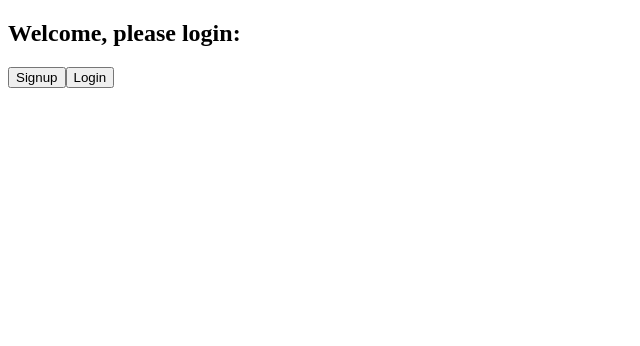
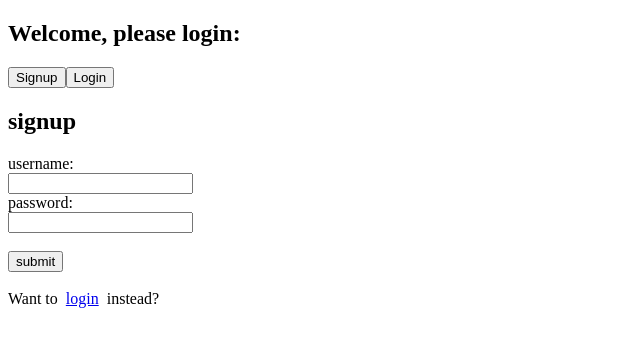
Before and after one commit to JoseMiralles/W11D3, a React app: page /#/signup in a window 1280 px wide. Before the commit this address led to /#/login. Shown: the top 346 px of the page, without its empty margins (0-640 px from the left). Built offline with nearby package versions, Linux system fonts and the light colour scheme; the HTML template or start-up script is replaced by a standard one.

Commit message:
Finished phase 2

```diff
--- a/frontend/App.jsx
+++ b/frontend/App.jsx
@@ -1,11 +1,19 @@
 import React from "react";
+import { Route } from "react-router-dom/cjs/react-router-dom.min";
+import LoginFormContainer from "./components/auth/login_form_container";
+import SignupFormContainer from "./components/auth/signup_form_container";
 
 import GreetngContainer from "./components/greeting_container";
 
 const App = () => {
     return (
         <div>
-            <GreetngContainer />
+            <div>
+                <GreetngContainer />
+            </div>
+
+            <Route path="/login" component={LoginFormContainer} />
+            <Route path="/signup" component={SignupFormContainer} />
         </div>
     );
 }
--- /dev/null
+++ b/frontend/components/auth/login_form_container.js
@@ -0,0 +1,20 @@
+import { connect } from "react-redux";
+
+import { login } from "../../actions/session_actions";
+import SessionForm from "./session_form";
+
+const mapStateToProps = (state, ownProps) => {
+    return {
+        errors: state.errors.session,
+        formType: "login"
+    };
+}
+
+const mapDispatchToProps = (dispatch) => {
+    return {
+        processForm: (userForm) => dispatch(login(userForm))
+    };
+}
+
+const LoginFormContainer = connect(mapStateToProps, mapDispatchToProps)(SessionForm);
+export default LoginFormContainer;
--- /dev/null
+++ b/frontend/components/auth/session_form.jsx
@@ -0,0 +1,74 @@
+import React from "react";
+import { Link } from "react-router-dom";
+
+export default class SessionForm extends React.Component {
+
+    constructor(props){
+        super(props)
+
+        this.state = {
+            username: "",
+            password: "",
+        };
+
+        this.handleSubmit = this.handleSubmit.bind(this);
+    }
+
+    handleSubmit(e){
+        e.preventDefault();
+        const userForm = Object.assign({}, this.state);
+        this.props.processForm({user: userForm});
+    }
+
+    handleChange(key){
+        return (e) => {
+            this.setState({
+                [key]: e.target.value
+            });
+        }
+    }
+
+    render(){
+
+        const linkText = this.props.formType === "login" ? "signup" : "login";
+        const errors = this.props.errors.map((err) => {
+            return <li>{err}</li>;
+        });
+
+        return (
+            <div>
+                <ul>{errors}</ul>
+
+                <h2>{this.props.formType}</h2>
+
+                <form>
+
+                    <label>username:<br/>
+                        <input onChange={this.handleChange("username")} type="text"/>
+                    </label>
+
+                    <br/>
+
+                    <label>password:<br/>
+                        <input onChange={this.handleChange("password")} type="password"/>
+                    </label>
+
+                    <br/><br/>
+
+                    <button onClick={this.handleSubmit}>submit</button>
+
+                </form>
+
+                <br/>
+
+                <div>
+                    Want to
+                    &nbsp;<Link to={`/${linkText}`}>{linkText}</Link>&nbsp;
+                    instead?
+                </div>
+
+            </div>
+        );
+    }
+
+}
--- /dev/null
+++ b/frontend/components/auth/signup_form_container.js
@@ -0,0 +1,20 @@
+import { connect } from "react-redux";
+
+import { signup } from "../../actions/session_actions";
+import SessionForm from "./session_form";
+
+const mapStateToProps = (state, ownProps) => {
+    return {
+        errors: state.errors.session,
+        formType: "signup"
+    }
+}
+
+const mapDispatchToProps = (dispatch) => {
+    return {
+        processForm: (userForm) => dispatch(signup(userForm))
+    };
+}
+
+const SignupFormContainer = connect(mapStateToProps, mapDispatchToProps)(SessionForm);
+export default SignupFormContainer;
--- a/frontend/reducers/session_errors_reducer.js
+++ b/frontend/reducers/session_errors_reducer.js
@@ -1,11 +1,12 @@
 import { RECEIVE_CURRENT_USER, RECEIVE_ERRORS } from "../actions/session_actions";
 
+const defaultState = [];
 
-const sessionErrorsReducer = (state = [], action) => {
+const sessionErrorsReducer = (state = defaultState, action) => {
 
     switch(action.type){
         case RECEIVE_CURRENT_USER:
-            return null;
+            return defaultState;
 
         case RECEIVE_ERRORS:
             return action.errors;
```
